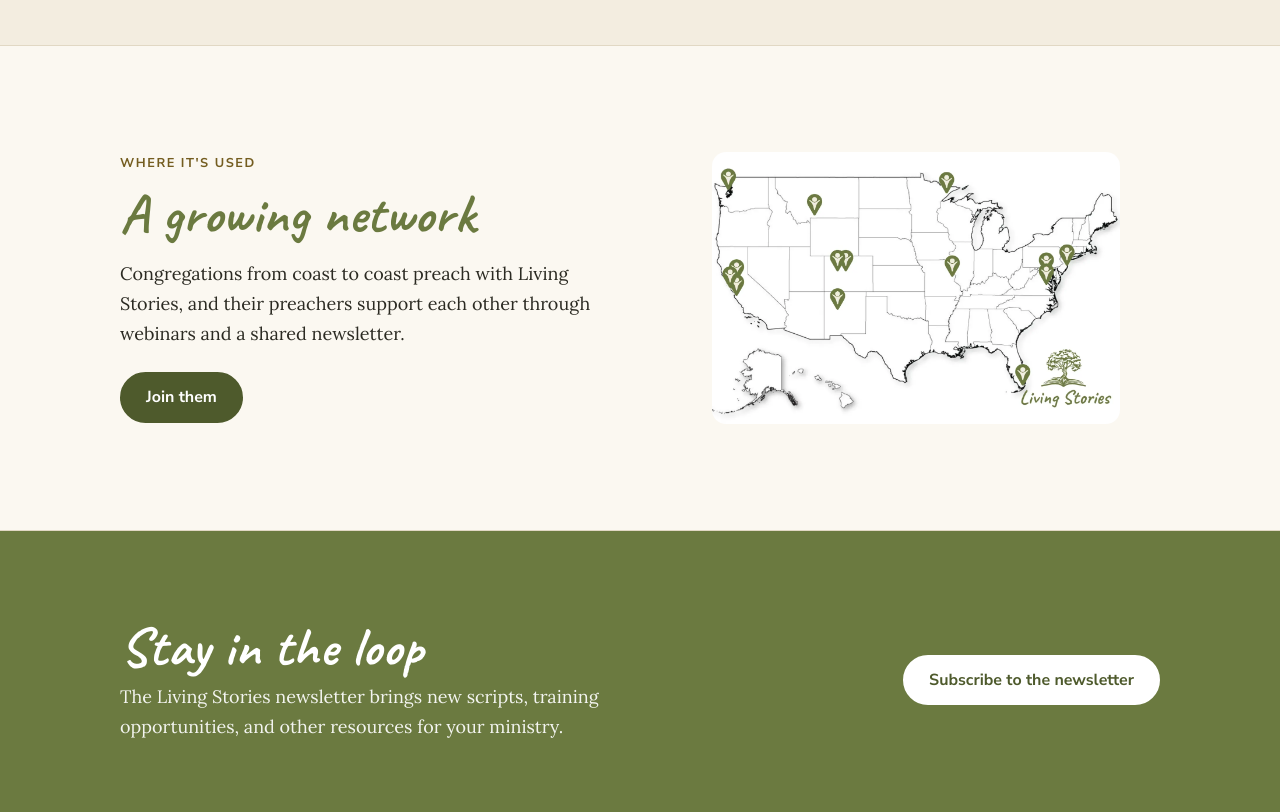
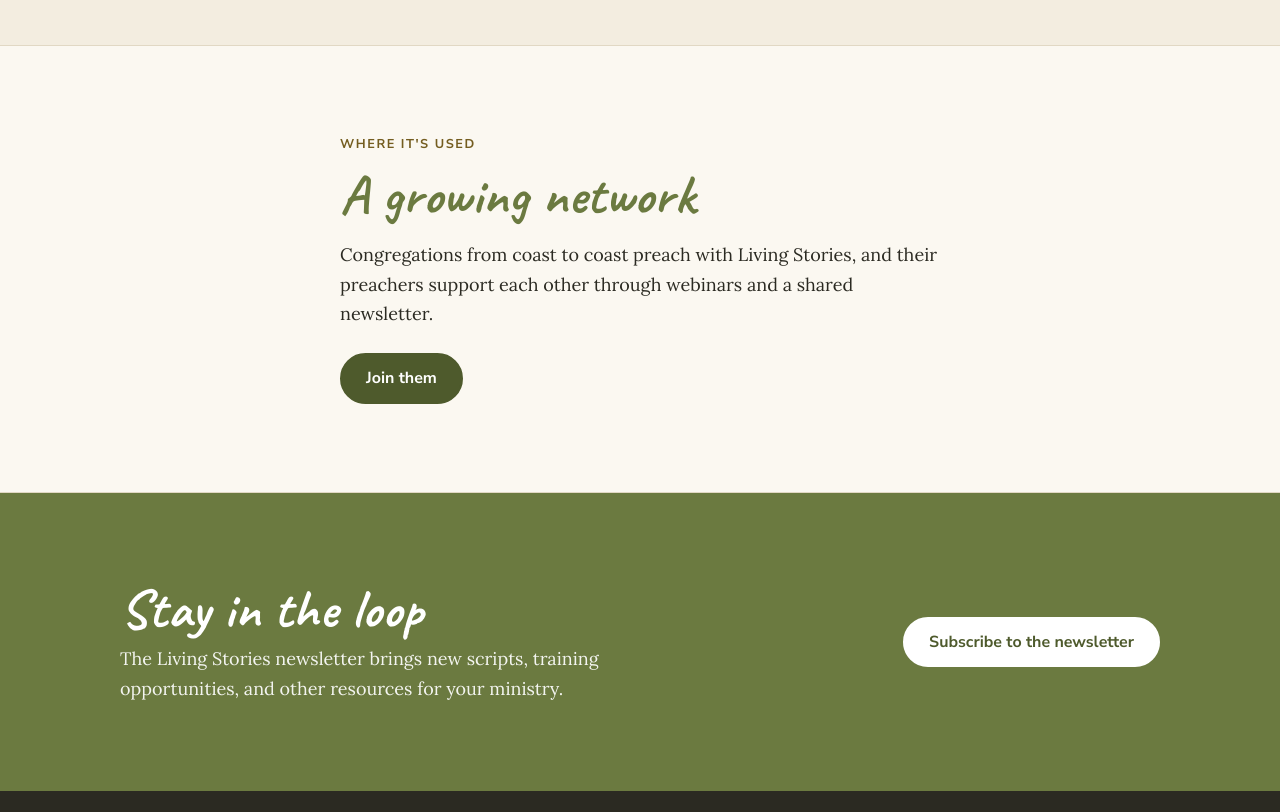
Before and after one commit to levenstrong/living-stories-site, an Astro site: page /about in a window 1280 px wide. Shown: the part 2140-2952 px from the top of the page. Built offline with nearby package versions, Linux system fonts and the light colour scheme; Astro itself is replaced by a stand-in of ours.

Commit message:
About: make the network section text only (drop outdated map)
Co-Authored-By: Claude Opus 5.5 <noreply@anthropic.com>
Claude-Session: https://claude.ai/code/session_01EbBbxaGDdRppZBrFizJehc

```diff
--- a/src/pages/about.astro
+++ b/src/pages/about.astro
@@ -56,16 +56,11 @@ import Base from '../layouts/Base.astro';
   </section>
 
   <section class="section band">
-    <div class="wrap split">
-      <div>
-        <p class="eyebrow">Where it's used</p>
-        <h2>A growing network</h2>
-        <p>Congregations from coast to coast preach with Living Stories, and their preachers support each other through webinars and a shared newsletter.</p>
-        <div class="actions"><a class="btn" href="/get-started">Join them</a></div>
-      </div>
-      <figure class="photo">
-        <img src="/img/map.webp" alt="A map of the United States marking where congregations use Living Stories Sermons" width="1400" height="933" />
-      </figure>
+    <div class="wrap prose">
+      <p class="eyebrow">Where it's used</p>
+      <h2>A growing network</h2>
+      <p>Congregations from coast to coast preach with Living Stories, and their preachers support each other through webinars and a shared newsletter.</p>
+      <div class="actions"><a class="btn" href="/get-started">Join them</a></div>
     </div>
   </section>
 </Base>
```
Also changed, not shown: public/img/map.webp (deleted).
